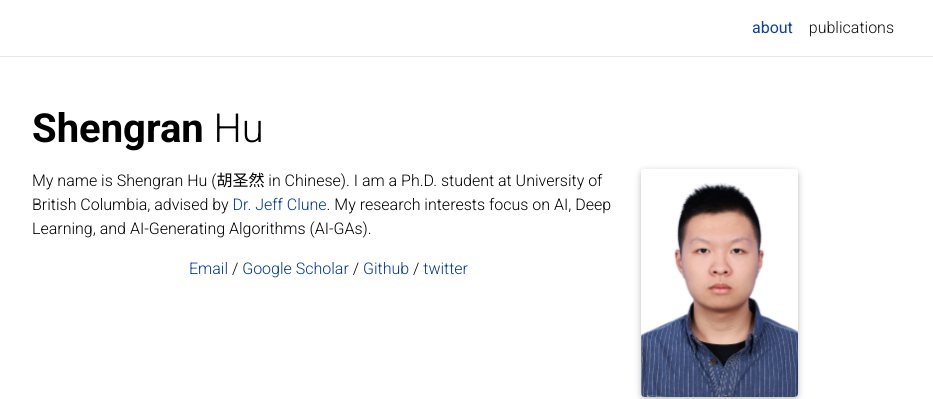
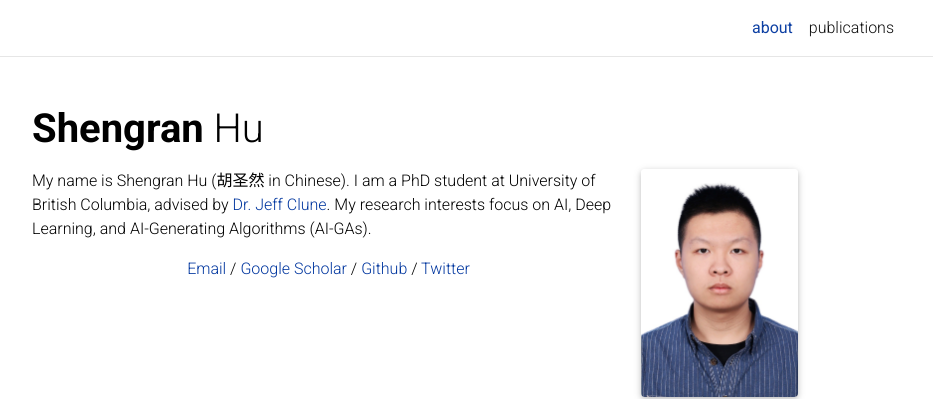
Before and after one commit to ShengranHu/shengranhu.github.io, a Jekyll site: the page built from _pages/about.md, in a window 1280 px wide and 935 px high. Shown: the top 399 px of the window, without its empty margins (173-1106 px from the left). Built offline with Jekyll 4.4.1, drawn with Linux system fonts in a browser that asks for light colours; full-size pictures stand in for the smaller copies a plugin makes; comment, search, counter and statistics services are not loaded; a style sheet for code colours, icons or effects is not loaded.

Commit message:
Update about.md

```diff
--- a/_pages/about.md
+++ b/_pages/about.md
@@ -17,11 +17,11 @@ selected_papers: true # includes a list of papers marked as "selected={true}"
 social: true  # includes social icons at the bottom of the page
 ---
 
-My name is Shengran Hu (胡圣然 in Chinese). I am a Ph.D. student at University of British Columbia, advised by <a href="http://jeffclune.com/">Dr. Jeff Clune</a>. My research interests focus on AI, Deep Learning, and AI-Generating Algorithms (AI-GAs).
+My name is Shengran Hu (胡圣然 in Chinese). I am a PhD student at University of British Columbia, advised by <a href="http://jeffclune.com/">Dr. Jeff Clune</a>. My research interests focus on AI, Deep Learning, and AI-Generating Algorithms (AI-GAs).
 
 <p style="text-align:center">
                 <a href="mailto:hu.shengran@outlook.com">Email</a> /
                 <a href="https://scholar.google.com/citations?user=xt4UjA4AAAAJ">Google Scholar</a> /
                 <a href="https://github.com/ShengranHu">Github</a> /
-                <a href="https://twitter.com/shengranhu">twitter</a>
+                <a href="https://twitter.com/shengranhu">Twitter</a>
               </p>
```
